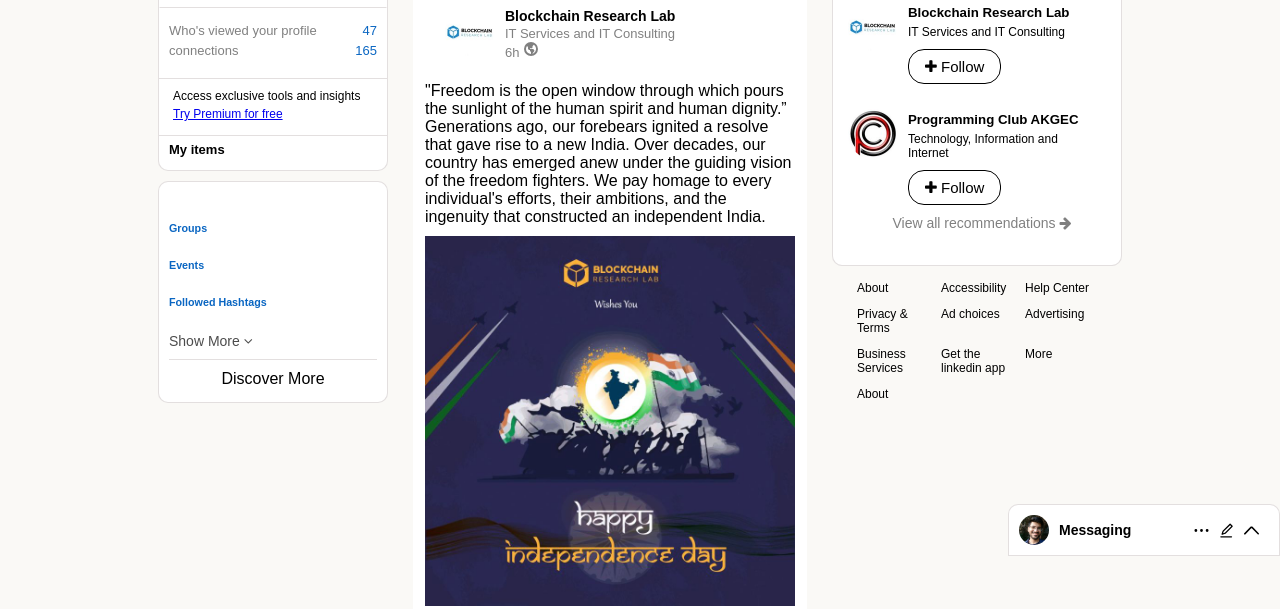
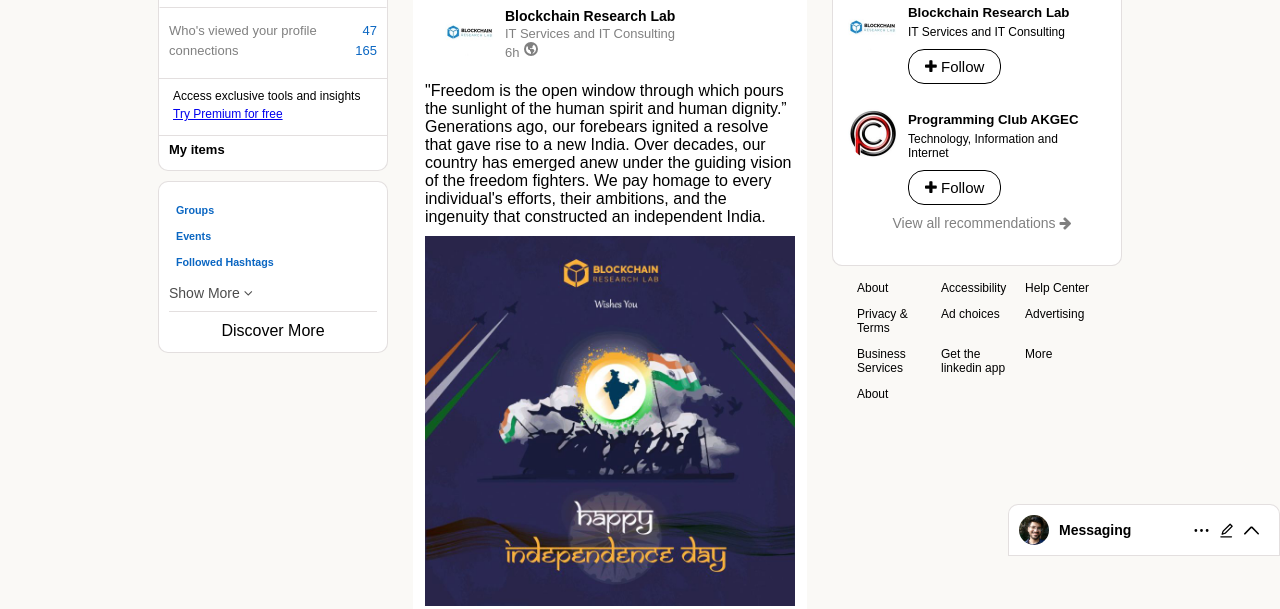
Before and after one commit to themohitbharti/my_linkedin, a plain HTML site: page index.html in a window 1280 px wide. Shown: the part 244-853 px from the top of the page. Drawn offline with Linux system fonts and the light colour scheme.

Commit message:
improved margins

```diff
--- a/style.css
+++ b/style.css
@@ -216,7 +216,7 @@
     padding-top: 6px;
 }
 .left-main-3 {
-    height: 190px;
+    height: 140px;
     background-color: white;
     border: 1px solid #c7c0c080;
     border-radius: 10px;
@@ -227,6 +227,8 @@
 
 .left-main-3 h6 {
     color:#0a66c2;
+    margin: 0;
+    padding: 7px;
 }
 
 .same {
```
